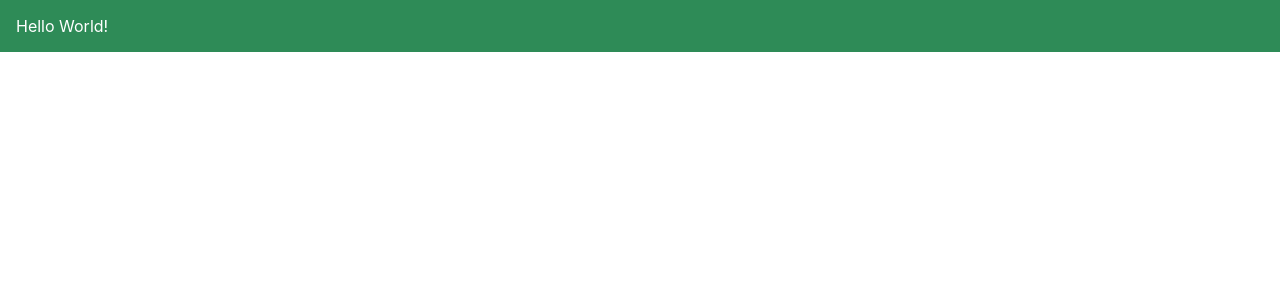
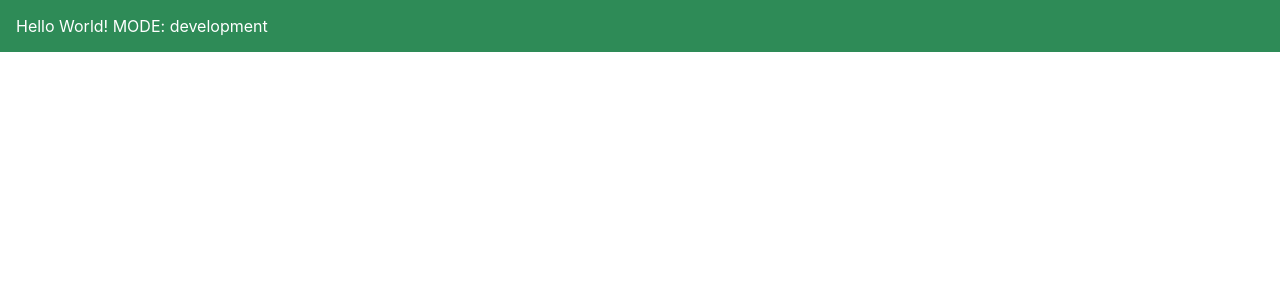
Before and after one commit to mukhindev/template-react, a React (Vite) app: page / in a window 1280 px wide. Shown: the top 300 px of the page. Built offline with nearby package versions, Linux system fonts and the light colour scheme.

Commit message:
Rename project

```diff
--- a/src/App/App.module.scss
+++ b/src/App/App.module.scss
@@ -1,4 +1,4 @@
-.App {
+.root {
   color: white;
   background-color: seagreen;
   padding: 1rem;
--- a/src/App/App.tsx
+++ b/src/App/App.tsx
@@ -1,5 +1,6 @@
+import { MODE } from "@/constants";
 import styles from "./App.module.scss";
 
 export default function App() {
-  return <div className={styles.App}>Hello World!</div>;
+  return <div className={styles.root}>Hello World! MODE: {MODE}</div>;
 }
--- /dev/null
+++ b/src/constants.ts
@@ -0,0 +1,6 @@
+export const API_HOST = import.meta.env.API_HOST;
+
+export const MODE = (import.meta.env.MODE || "development") as
+  | "development"
+  | "production"
+  | "test"
```
Also changed, not shown: package.json (+4 -4 lines), 2 other files (tests, documents, lock files or other folders).
